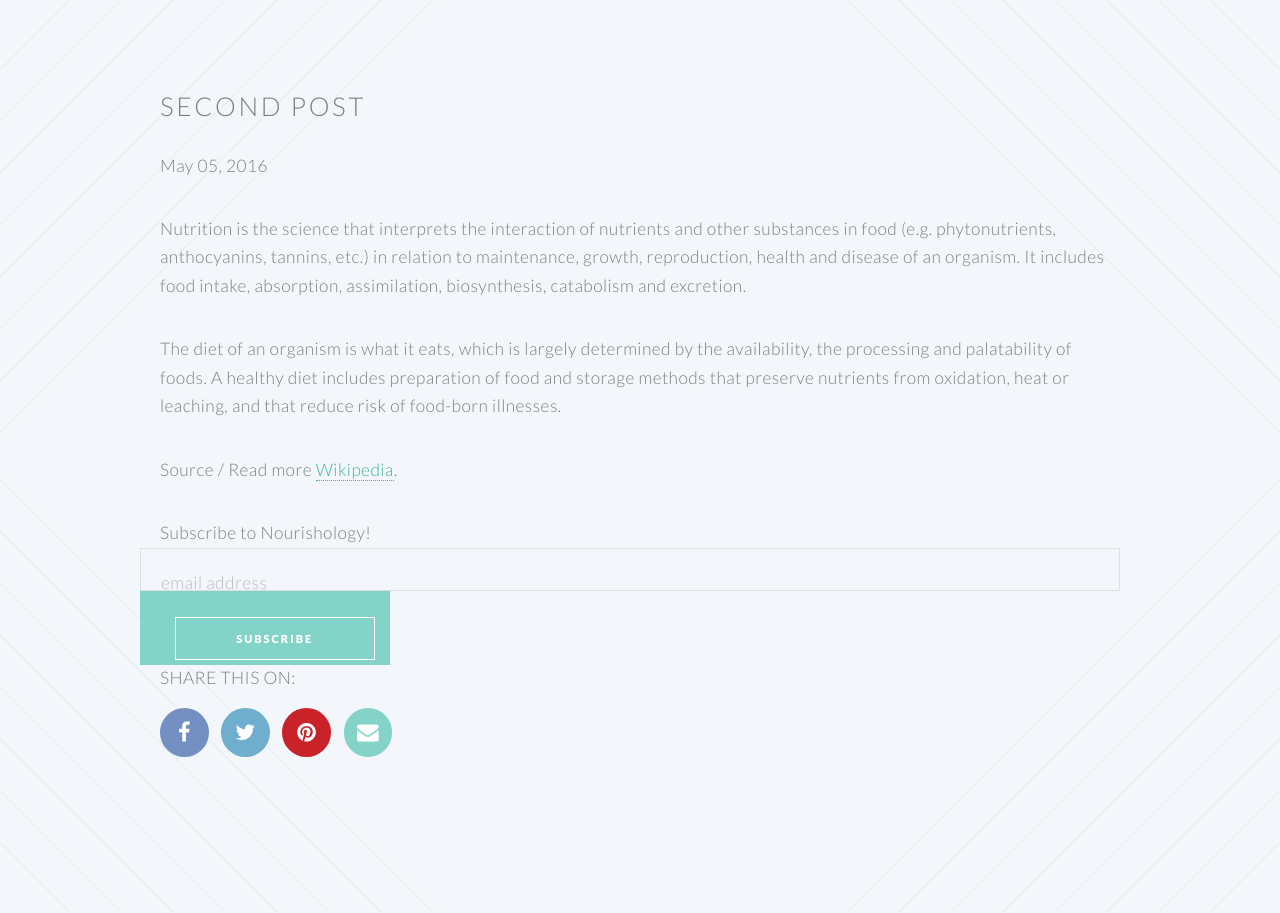
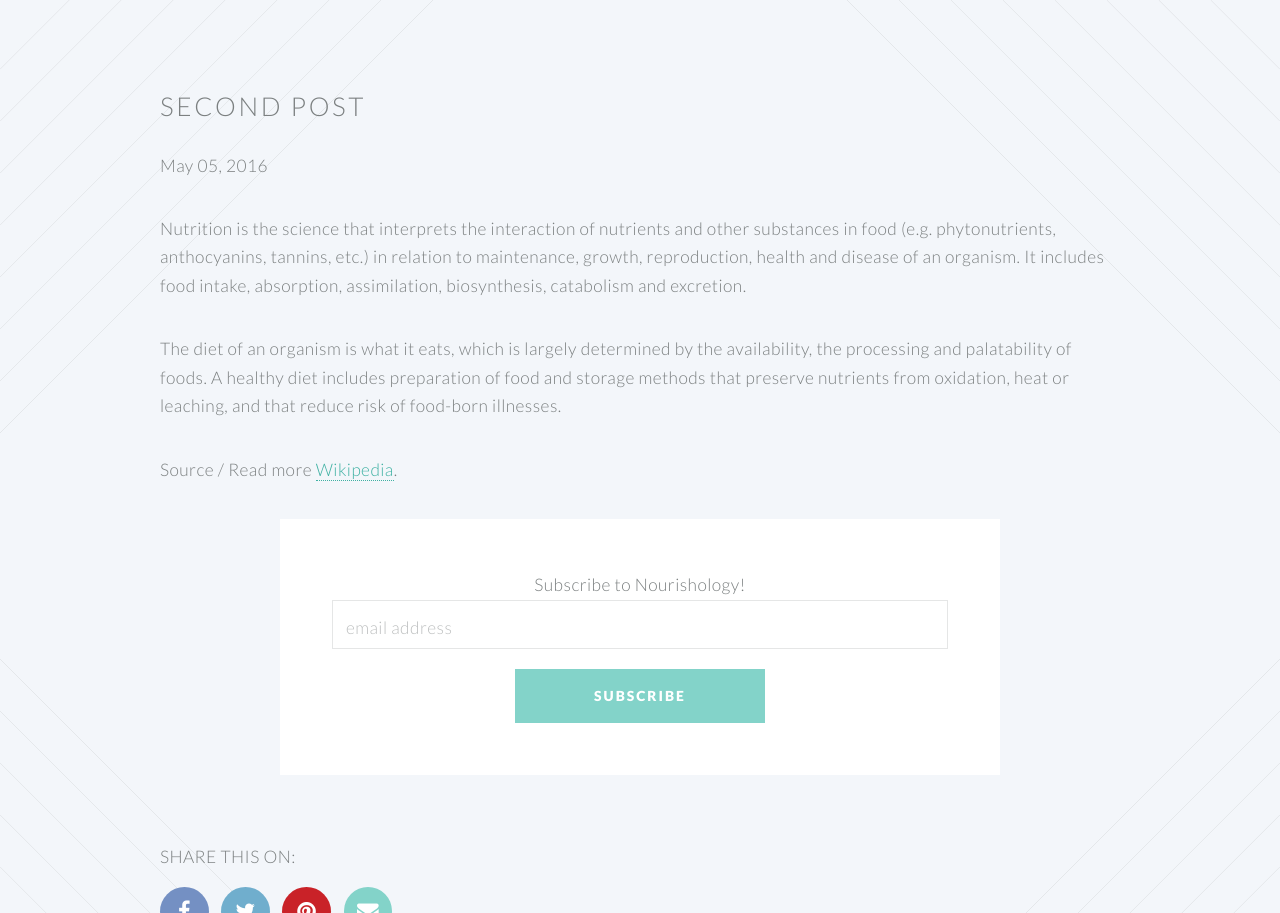
Before and after one commit to lmchristensen23/lmchristensen23.github.io, a Jekyll site: the page built from _posts/2016-05-05-second-post.md, in a window 1280 px wide. Shown: the part 543-1456 px from the top of the page. Built offline with Jekyll 4.4.1, drawn with Linux system fonts in a browser that asks for light colours; comment, search, counter and statistics services are not loaded; grey boxes are pictures that could not be loaded.

Commit message:
Update post.html

```diff
--- a/_layouts/post.html
+++ b/_layouts/post.html
@@ -16,18 +16,28 @@ layout: default
 	/* Add your own MailChimp form style overrides in your site stylesheet or in this style block.
 	   We recommend moving this block and the preceding CSS link to the HEAD of your HTML file. */
   </style>
+  <section class="wrapper style4 special container 75%">
 	  <div class="content">
 	  	<form action="//nourishology.us13.list-manage.com/subscribe/post?u=eec851318c04c20adcb6dfef2&amp;id=7c3c0ff234" method="post" id="mc-embedded-subscribe-form" name="mc-embedded-subscribe-form" class="validate" target="_blank" novalidate>
+	  	<label for="mce-EMAIL">Subscribe to Nourishology!</label>
 	  	<div class="row 50%">
-		<label for="mce-EMAIL">Subscribe to Nourishology!</label>
+			<div class="12u">
 				<input type="email" value="" name="EMAIL" class="email" id="mce-EMAIL" placeholder="email address" required>
+			</div>
+		</div>
 			<!-- real people should not fill this in and expect good things - do not remove this or risk form bot signups-->
 	    		<div style="position: absolute; left: -5000px;" aria-hidden="true"><input type="text" name="b_eec851318c04c20adcb6dfef2_7c3c0ff234" tabindex="-1" value=""></div>
-    		<div class="button special"><input type="submit" value="Subscribe" name="subscribe" id="mc-embedded-subscribe"></div>
+	    	<div class="row 50%">
+	    		<div class="12u">
+	    			<ul class="buttons">
+	    			<li><input type="submit" class="special" value="Subscribe" name="subscribe" id="mc-embedded-subscribe"></li>
+	    			</ul>
 	    		</div>
+	    	</div>
+
 	   	</form>
 	   </div>
-
+  </section>
 <!--End mc_embed_signup-->
 
   <div class="share-icons">
```
Lines whose indentation alone changed are shown as unchanged.
